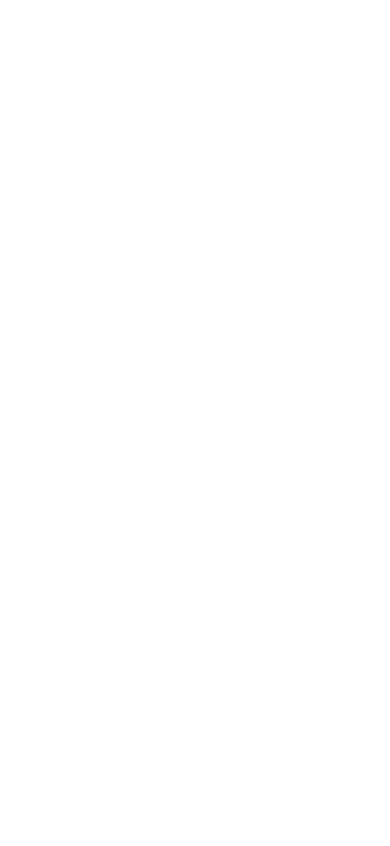
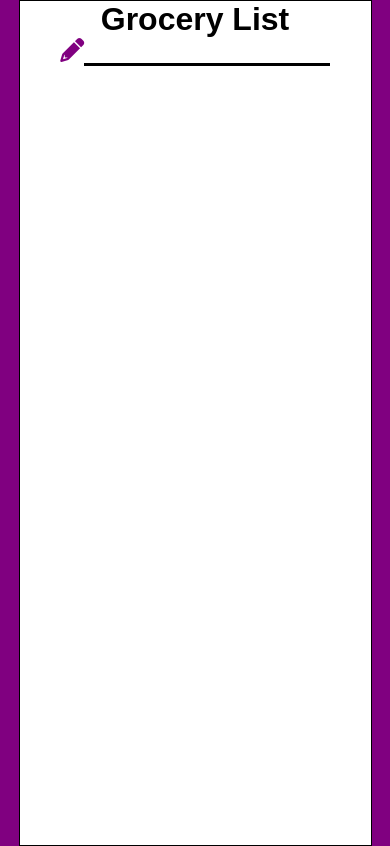
Before and after one commit to Stasiperez85/grocery-list, a plain HTML site: page index.html in a window 390 px wide. Drawn offline with Linux system fonts and the light colour scheme.

Commit message:
add html and css

```diff
--- a/index.html
+++ b/index.html
@@ -12,6 +12,16 @@
 
 <body>
 
+    <div class="container">
+        <div class="groceries">
+            <h1 style="text-align: center;">Grocery List</h1>
+            <div style="text-align: center;">
+                <i class="fa-solid fa-pencil"></i><input id="userInput" type="text">
+            </div>
+
+        </div>
+    </div>
+
     <script src="script.js"></script>
 </body>
 
--- a/style.css
+++ b/style.css
@@ -0,0 +1,64 @@
+*{
+    padding: 0;
+    margin: 0;
+}
+
+body{
+    font-family: Arial, Helvetica, sans-serif;
+    background-color: purple;
+}
+
+.container{
+    border: 1px solid black;
+    width:  90%;
+    margin: auto;
+    display: flex;
+}
+
+.groceries{
+    width: 600px;
+    min-height: 100vh;
+    margin: auto;
+    background-color: white;
+    box-shadow: 10px 10px 24px 0 rgba();
+
+}
+
+.groceries i{
+    font-size: 2rem;
+    color: purple;
+}
+
+.groceries input{
+    font-family: ;
+    border: 0;
+    border-bottom: 3px solid black;
+    width: 70%;
+    font-size: 1.5rem;
+}
+
+#allItems h2{
+    margin-left: 50px;
+    margin-right: 10px;
+    margin-top: 15px;
+    font-size: 2rem;
+}
+
+@media(max-width: 480px){
+    .groceries h1{
+        font-size: 2rem;
+    }
+    .groceries i{
+        font-size: 1.5rem;
+    }
+
+    .groceries input{
+        font-size: 1rem;
+    }
+
+    .groceries h2{
+        margin-left: 25px;
+        font-size: 1.5rem;
+    }
+
+}
```
